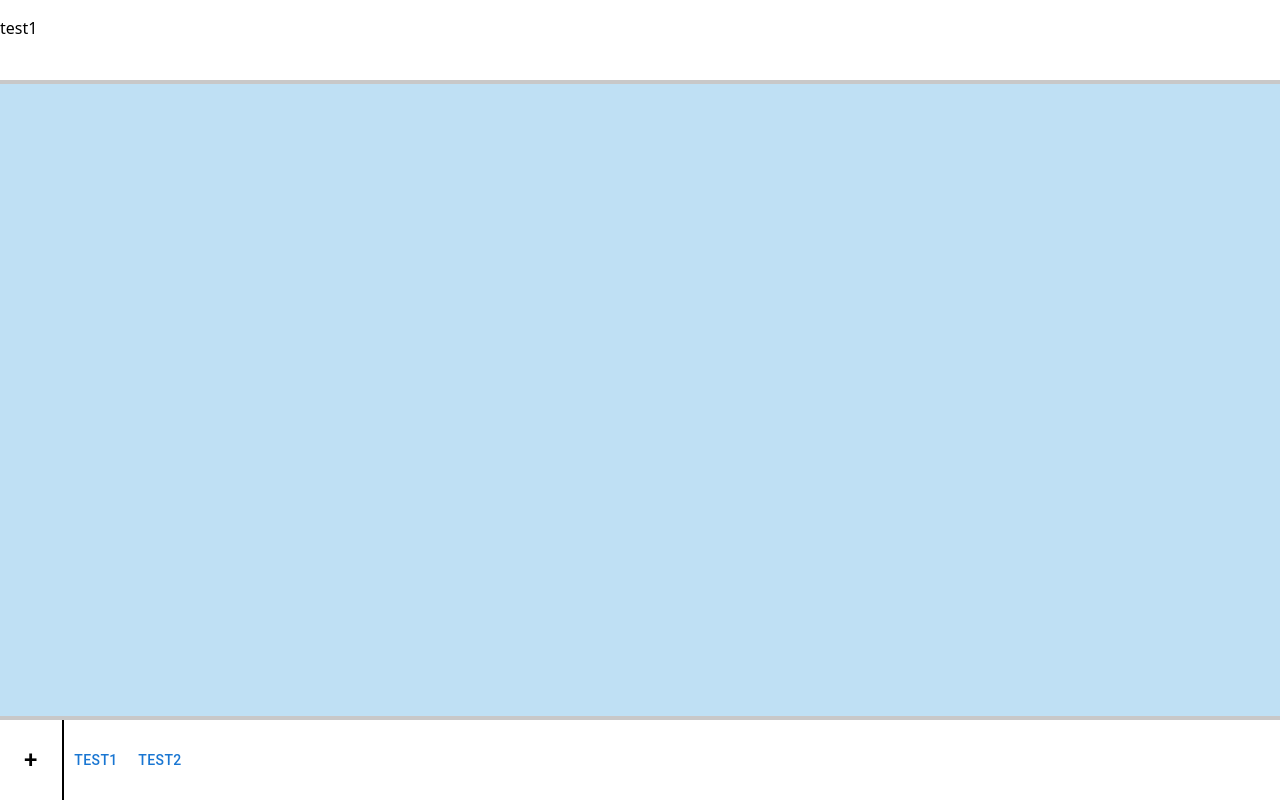
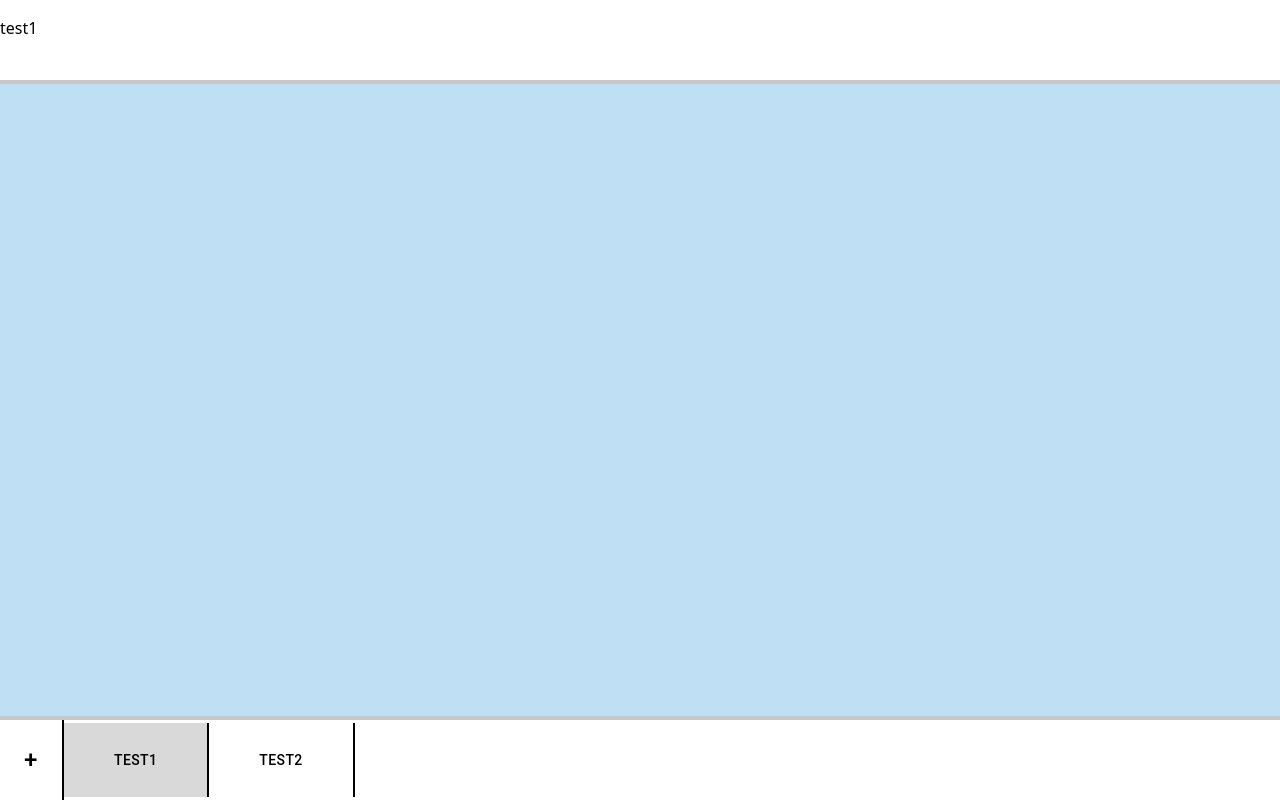
Before and after one commit to kn2117/CECS-448-Project-3-Team-3, a React (Vite) app: page / in a window 1280 px wide. Built offline with nearby package versions, Linux system fonts and the light colour scheme.

Commit message:
add border to buttons and change background color based on selected

```diff
--- a/src/footer.jsx
+++ b/src/footer.jsx
@@ -1,11 +1,13 @@
 import React from 'react';
 import { Button } from '@mui/material'
 import './footer.css'
-function Footer({choices, onClick}){
+function Footer({choices, current, onClick}){
     return(
         <div class='footer'>
             {choices.map(element => (
-                <Button key={element} onClick={()=>onClick(element)}>
+                <Button style={{color:'black', height:'74px', background:current == element?'#D9D9D9':'white',
+                                borderRight:'2px solid black', borderRadius:0,
+                                paddingLeft:50,paddingRight:50}} key={element} onClick={()=>onClick(element)}>
                     {element}
                 </Button>
            ) )}
```
